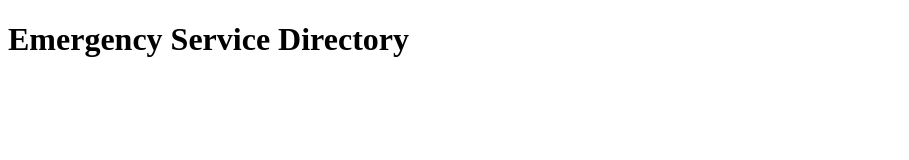
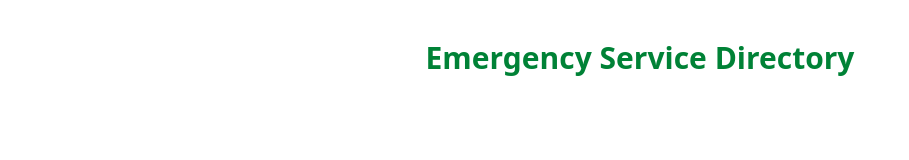
Before and after one commit to emon35410/Assignment-5, a plain HTML site: page index.html in a window 1280 px wide. Shown: the whole page, without its empty margins (0-909 px from the left). Drawn offline with nearby package versions, Linux system fonts and the light colour scheme.

Commit message:
setup Tailwind CSS, DaisyUI and FontAwesome

```diff
--- a/index.html
+++ b/index.html
@@ -4,8 +4,17 @@
   <meta charset="UTF-8">
   <meta name="viewport" content="width=device-width, initial-scale=1.0">
   <title>Emergency-Hotline-BD</title>
+
+  <!-- daisyui cdn -->
+  <link href="https://cdn.jsdelivr.net/npm/daisyui@5" rel="stylesheet" type="text/css" />
+  <!-- tailwindcss cdn -->
+  <script src="https://cdn.jsdelivr.net/npm/@tailwindcss/browser@4"></script>
+  <!-- font-awesome cdn -->
+  <link rel="stylesheet" href="https://cdnjs.cloudflare.com/ajax/libs/font-awesome/7.0.0/css/all.min.css" crossorigin="anonymous" referrerpolicy="no-referrer" />
 </head>
 <body>
-  <h1>Emergency Service Directory</h1>
+  <h1 class="text-3xl font-bold text-center text-green-700 mt-10">
+    Emergency Service Directory
+  </h1>
 </body>
 </html>
```
